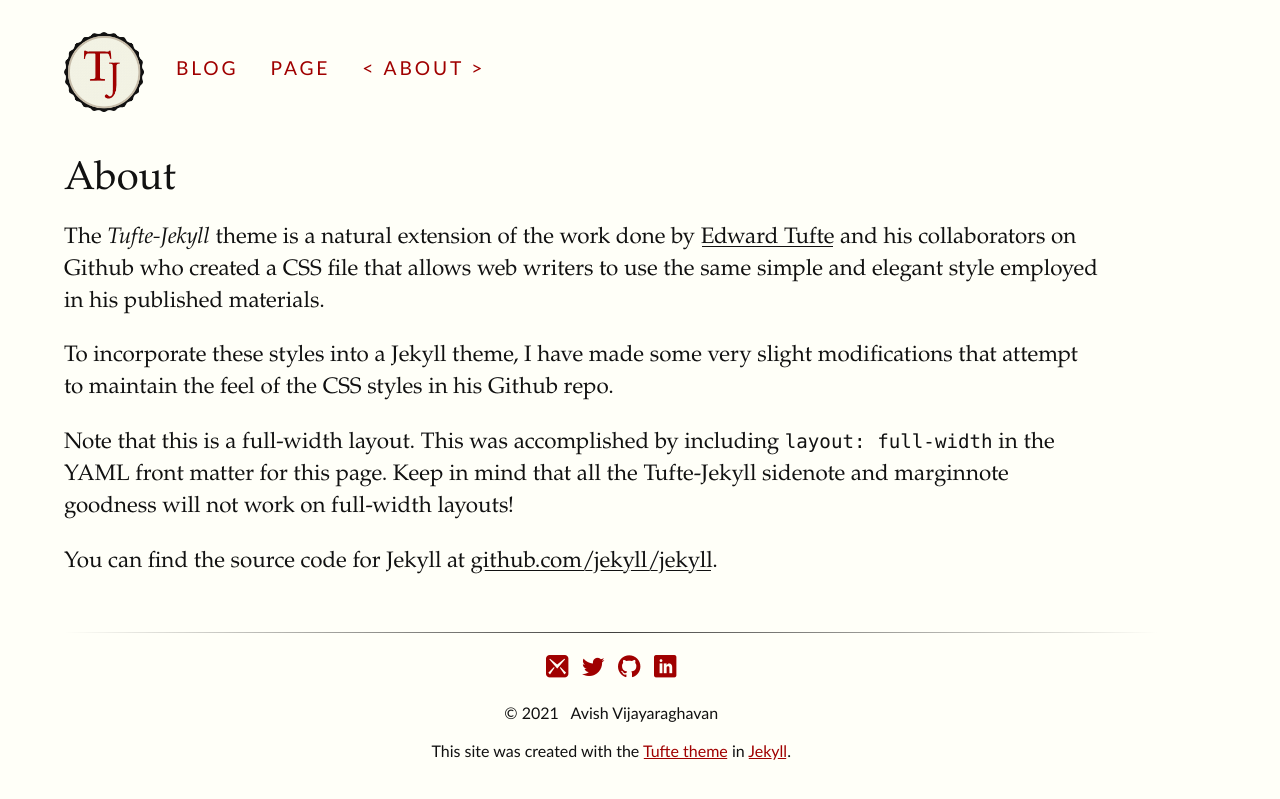
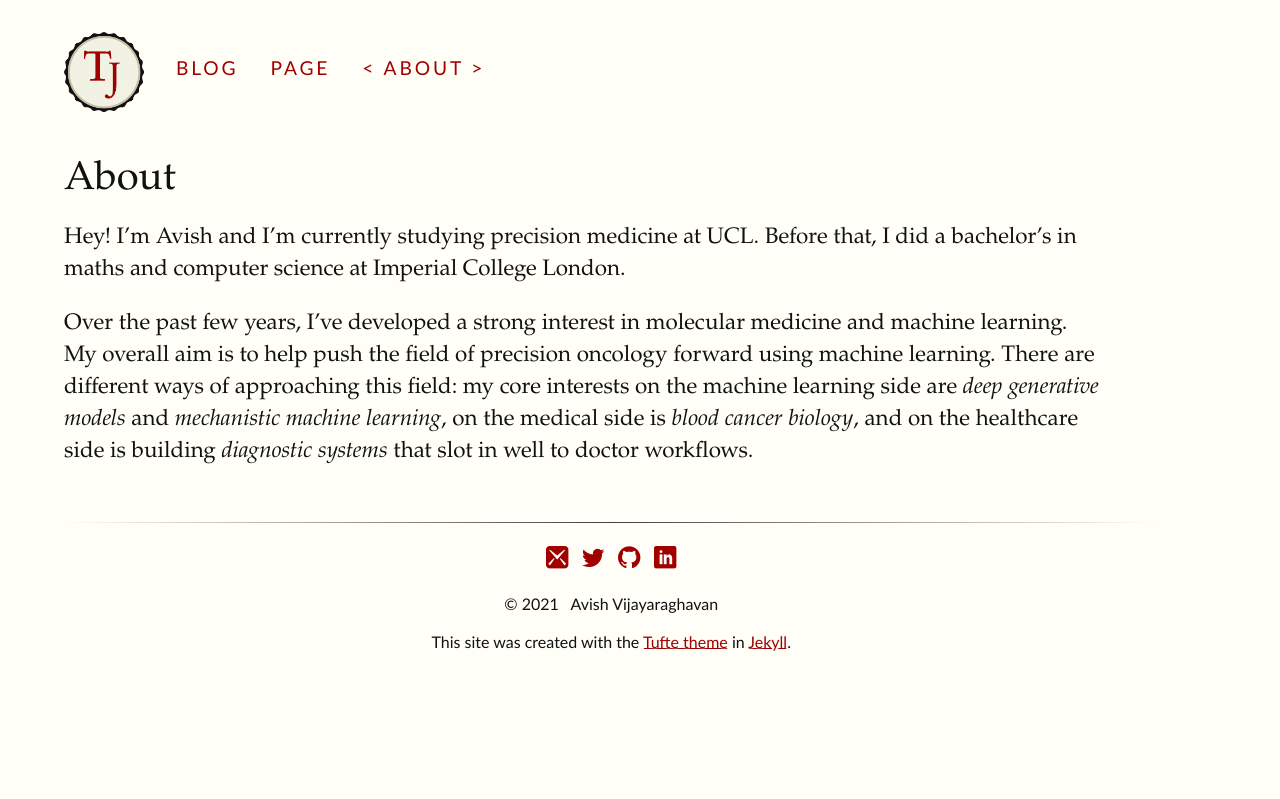
Before and after one commit to avishvj/avishvj.github.io, a Jekyll site: the page built from about/index.md, in a window 1280 px wide. Shown: the top 799 px of the page. Built offline with Jekyll 4.4.1, drawn with Linux system fonts in a browser that asks for light colours; some web fonts are replaced.

Commit message:
fill in about section

````diff
--- a/about/index.md
+++ b/about/index.md
@@ -3,10 +3,6 @@
 title: About
 ---
 
-The *Tufte-Jekyll* theme is a natural extension of the work done by [Edward Tufte](https://github.com/edwardtufte/tufte-css) and his collaborators on Github who created a CSS file that allows web writers to use the same simple and elegant style employed in his published materials.
+Hey! I'm Avish and I'm currently studying precision medicine at UCL. Before that, I did a bachelor's in maths and computer science at Imperial College London.
 
-To incorporate these styles into a Jekyll theme, I have made some very slight modifications that attempt to maintain the feel of the CSS styles in his Github repo.
-
-Note that this is a full-width layout. This was accomplished by including ```layout: full-width``` in the YAML front matter for this page. Keep in mind that all the Tufte-Jekyll sidenote and marginnote goodness will not work on full-width layouts!
-
-You can find the source code for Jekyll at [github.com/jekyll/jekyll](https://github.com/jekyll/jekyll).
+Over the past few years, I've developed a strong interest in molecular medicine and machine learning. My overall aim is to help push the field of precision oncology forward using machine learning. There are different ways of approaching this field: my core interests on the machine learning side are *deep generative models* and *mechanistic machine learning*, on the medical side is *blood cancer biology*, and on the healthcare side is building *diagnostic systems* that slot in well to doctor workflows.
````
Also changed, not shown: _drafts/index.md (added, +12 -0 lines).
